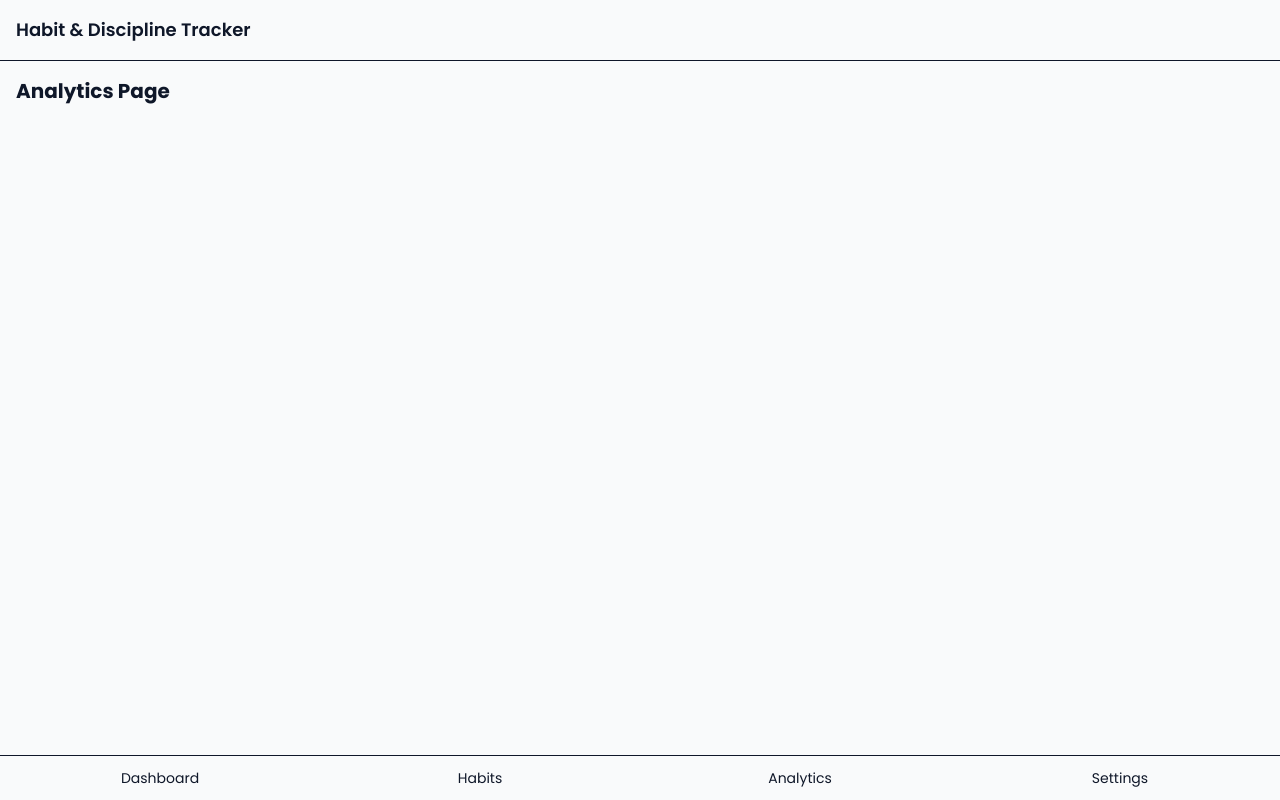
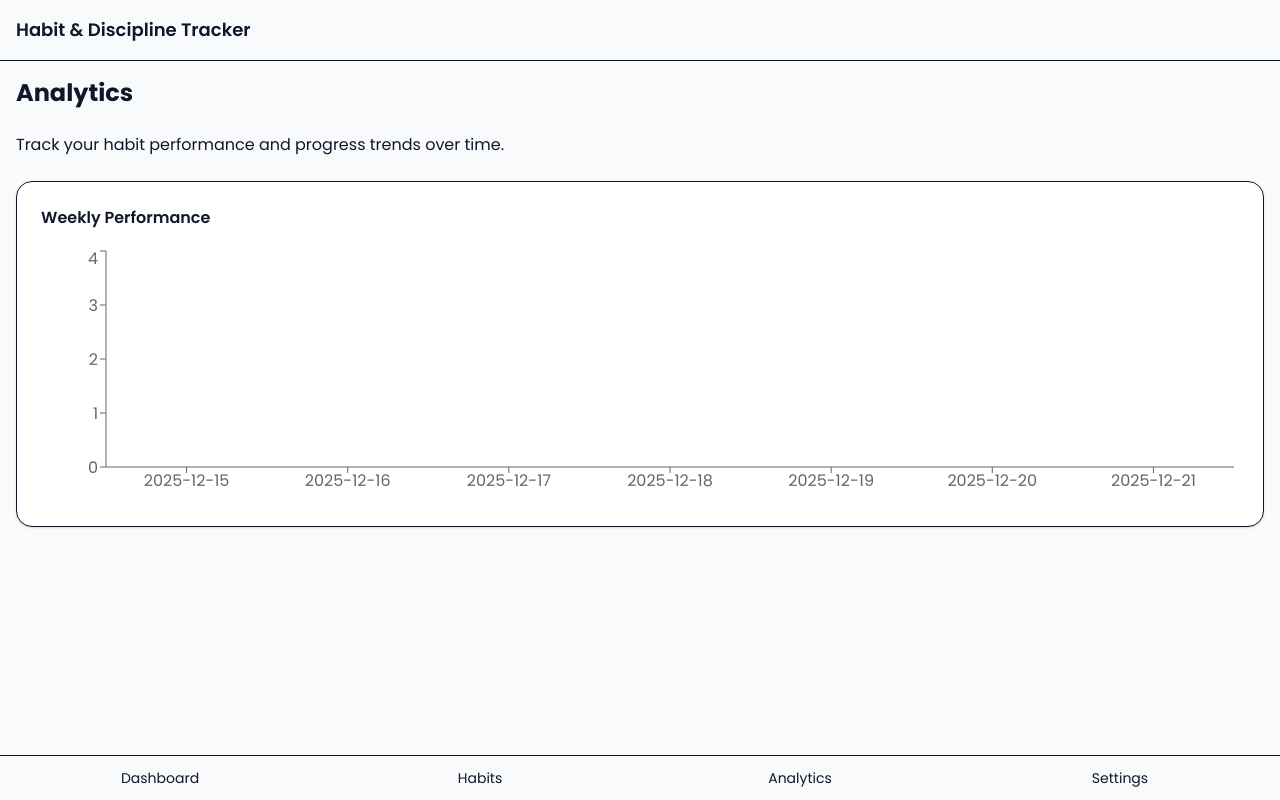
Before and after one commit to MohamedZaki599/Habit-Discipline-Tracker, a React (Vite) app: page /analytics in a window 1280 px wide. Built offline with nearby package versions, Linux system fonts and the light colour scheme.

Commit message:
feat(analytics): add weekly performance analytics page with real log data visualization using Recharts

```diff
--- a/package.json
+++ b/package.json
@@ -24,6 +24,7 @@
     "react-dom": "^19.2.0",
     "react-router": "^7.11.0",
     "react-router-dom": "^7.11.0",
+    "recharts": "^3.6.0",
     "tailwind-merge": "^3.4.0",
     "tailwindcss": "^4.1.18",
     "uuid": "^13.0.0"
--- a/src/pages/Analytics.tsx
+++ b/src/pages/Analytics.tsx
@@ -1,7 +1,56 @@
+import { useHabits } from "@/context/HabitContext"
+import { BarChart, Bar, XAxis, YAxis, Tooltip, ResponsiveContainer } from "recharts"
+
+
 export default function Analytics() {
+	const { logs } = useHabits()
+
+
+	const today = new Date()
+
+	const last7Days = Array.from({ length: 7 })
+		.map((_, i) => {
+			const d = new Date()
+			d.setDate(today.getDate() - i)
+			return d.toISOString().split("T")[0]
+		})
+		.reverse()
+
+	const weeklyData = last7Days.map((date) => {
+		const completed = logs.filter((l) => l.date === date).length
+
+		return {
+			date,
+			completed,
+		}
+	})
+
+
 	return (
-		<div>
-			<h2 className="text-xl font-bold">Analytics Page</h2>
+		<div className="space-y-6">
+			<h2 className="text-2xl font-bold">Analytics</h2>
+
+			<p className="text-muted-foreground">
+				Track your habit performance and progress trends over time.
+			</p>
+
+			<div
+				className="rounded-2xl border bg-[hsl(var(--card))]
+ shadow-sm p-6"
+			>
+				<h4 className="font-semibold mb-4">Weekly Performance</h4>
+
+				<div className="h-64">
+					<ResponsiveContainer width="100%" height="100%">
+						<BarChart data={weeklyData}>
+							<XAxis dataKey="date" />
+							<YAxis allowDecimals={false} />
+							<Tooltip />
+							<Bar dataKey="completed" fill="#4ade80" radius={6} />
+						</BarChart>
+					</ResponsiveContainer>
+				</div>
+			</div>
 		</div>
 	)
 }
```
Also changed, not shown: 1 other file (tests, documents, lock files or other folders).
